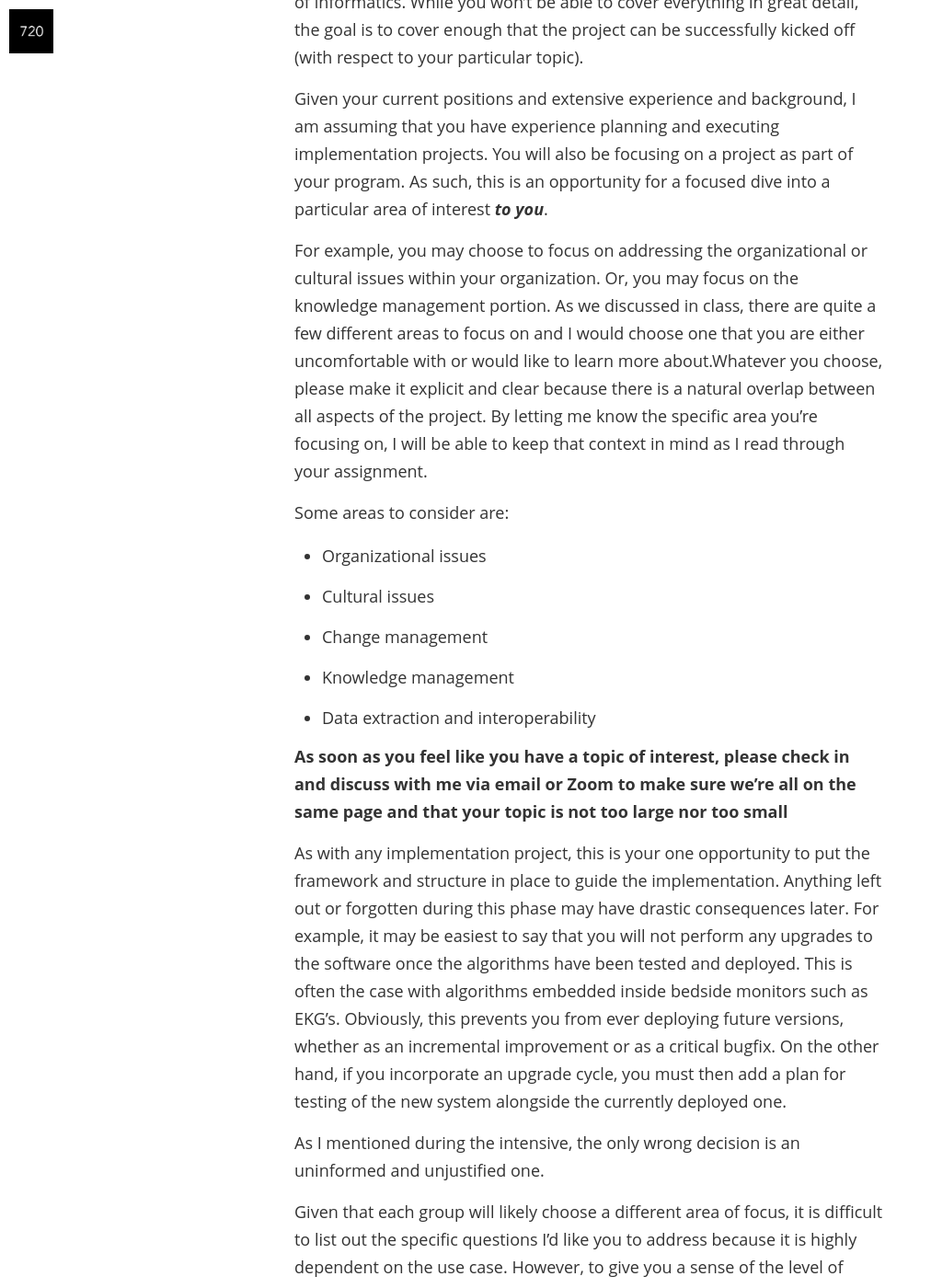
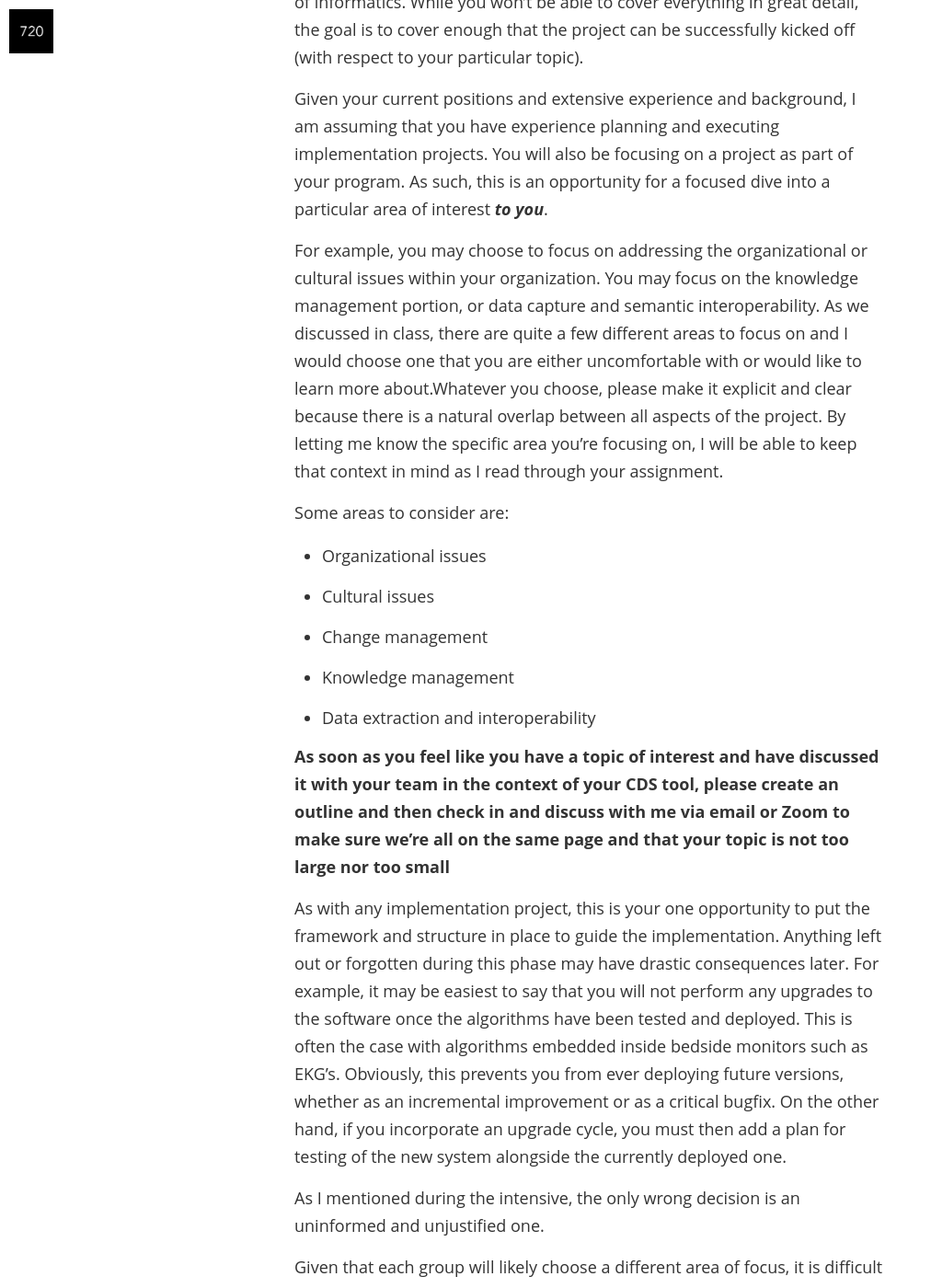
Before and after one commit to usf-n-720/usf-n-720.github.io, a Jekyll site: the page built from Assignment-3.md, in a window 1280 px wide and 1400 px high, scrolled down 1181 px. Shown: the whole window at 92% size, without its empty margins (0-1012 px from the left). Built offline with Jekyll 4.4.1, drawn with Linux system fonts in a browser that asks for light colours; nearby versions of some CDN libraries; some web fonts are replaced; Markdown is read by kramdown in place of the engine named in the settings; some of the changed text lies outside the part shown.

Commit message:
Clarify project

```diff
--- a/Assignment-3.md
+++ b/Assignment-3.md
@@ -54,13 +54,14 @@
 interest ***to you***.
 
 For example, you may choose to focus on addressing the organizational or
-cultural issues within your organization.  Or, you may focus on the knowledge
-management portion.  As we discussed in class, there are quite a few different
-areas to focus on and I would choose one that you are either uncomfortable with
-or would like to learn more about.Whatever you choose, please make it explicit
-and clear because there is a natural overlap between all aspects of the
-project.  By letting me know the specific area you're focusing on, I will be
-able to keep that context in mind as I read through your assignment.
+cultural issues within your organization.  You may focus on the knowledge
+management portion, or data capture and semantic interoperability.  As we
+discussed in class, there are quite a few different areas to focus on and I
+would choose one that you are either uncomfortable with or would like to learn
+more about.Whatever you choose, please make it explicit and clear because there
+is a natural overlap between all aspects of the project.  By letting me know
+the specific area you're focusing on, I will be able to keep that context in
+mind as I read through your assignment.
 
 Some areas to consider are:
 
@@ -70,9 +71,10 @@
 - Knowledge management
 - Data extraction and interoperability
 
-**As soon as you feel like you have a topic of interest, please check in and
-discuss with me via email or Zoom to make sure we're all on the same page and
-that your topic is not too large nor too small**
+**As soon as you feel like you have a topic of interest and have discussed it
+with your team in the context of your CDS tool, please create an outline and
+then check in and discuss with me via email or Zoom to make sure we're all on
+the same page and that your topic is not too large nor too small**
 
 As with any implementation project, this is your one opportunity to put the
 framework and structure in place to guide the implementation.  Anything left
@@ -108,6 +110,18 @@
 8. Will users be able to use this from personal devices?  Mobile phones,
    tablets, laptops?
 
+That said, you should address the following points **at a minimum**.
+
+1. Describe the clinical or business need underlying your CDS tool
+2. Describe your CDS tool and how it will help improve the decision-making process
+3. Review the 5 components of CDS (page 39 of the slides) and discuss each in
+   the context of your project
+4. Focus on your implementation topic of interest and work through it.  Your
+   goal should be to effectively and adequately address that particular issue.  In
+   other words, as the head informatcist on your implementation team, I should
+   feel comfortable starting on the project and believe that we have an successful
+   plan in place
+
 The assigned reading and optional readings should give you a general starting
 point.  There are additional chapters of Greenes that I can make available if
 requested.  Additionally, please conduct your own research using journal
```
